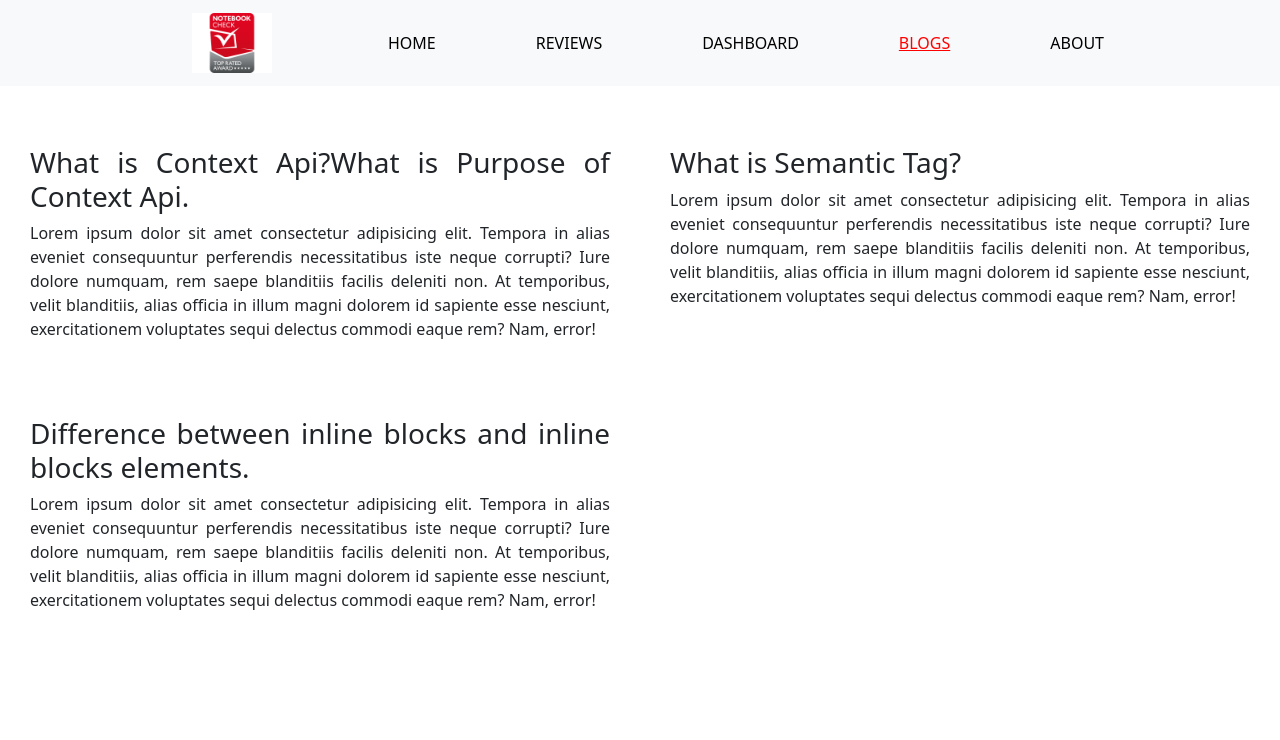
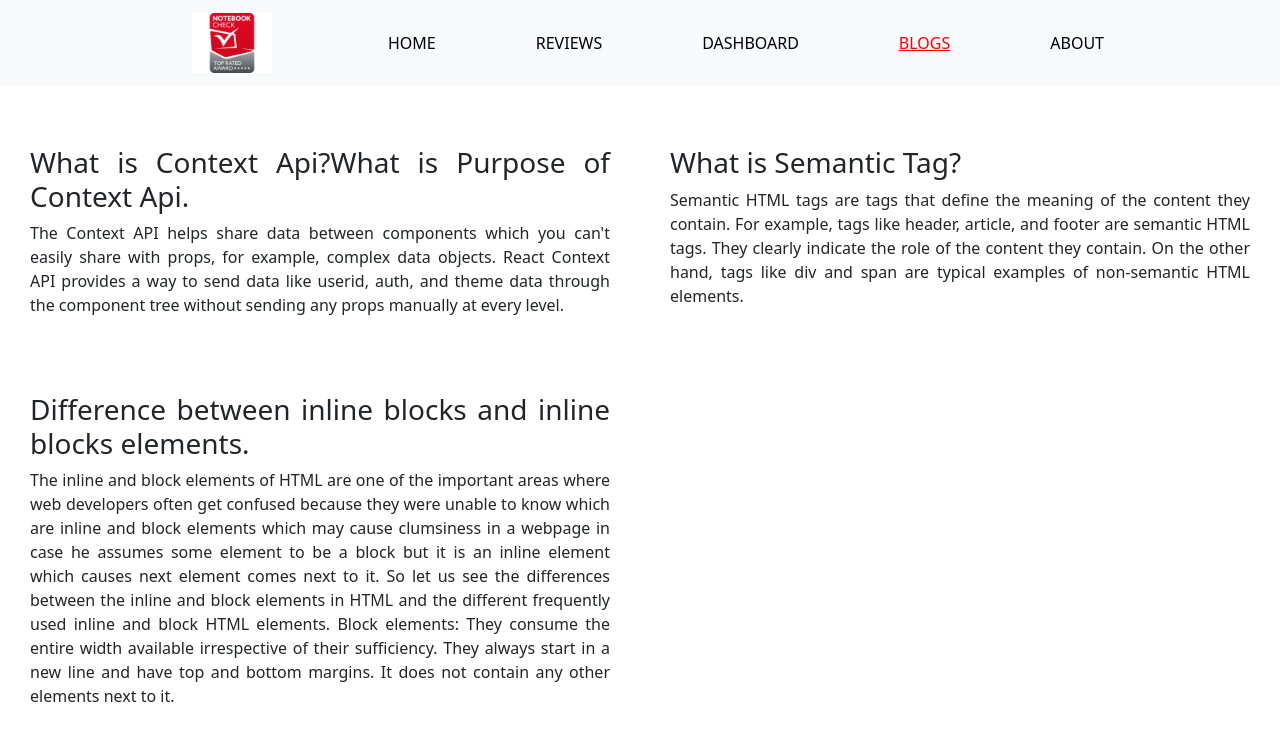
Before and after one commit to asha365/pc-check.com, a React (Create React App) app: page /blogs in a window 1280 px wide. Shown: the top 740 px of the page. Built offline with nearby package versions, Linux system fonts and the light colour scheme.

Commit message:
update blogs component added some question text

```diff
--- a/src/components/Blogs/Blogs.js
+++ b/src/components/Blogs/Blogs.js
@@ -6,14 +6,19 @@ const Blogs = () => {
         <div className='blogs'>
             <div className='question'>
                 <h3>What is Context Api?What is Purpose of Context Api.</h3>
-                <p>Lorem ipsum dolor sit amet consectetur adipisicing elit. Tempora in alias eveniet consequuntur perferendis necessitatibus iste neque corrupti? Iure dolore numquam, rem saepe blanditiis facilis deleniti non. At temporibus, velit blanditiis, alias officia in illum magni dolorem id sapiente esse nesciunt, exercitationem voluptates sequi delectus commodi eaque rem? Nam, error!</p>
+                <p>The Context API helps share data between components which you can't easily share with props, for example, complex data objects. React Context API provides a way to send data like userid, auth, and theme data through the component tree without sending any props manually at every level.</p>
             </div>
             <div className='question'>
                 <h3>What is Semantic Tag?</h3>
-                <p>Lorem ipsum dolor sit amet consectetur adipisicing elit. Tempora in alias eveniet consequuntur perferendis necessitatibus iste neque corrupti? Iure dolore numquam, rem saepe blanditiis facilis deleniti non. At temporibus, velit blanditiis, alias officia in illum magni dolorem id sapiente esse nesciunt, exercitationem voluptates sequi delectus commodi eaque rem? Nam, error!</p>
+                <p>Semantic HTML tags are tags that define the meaning of the content they contain. For example, tags like header, article, and footer are semantic HTML tags. They clearly indicate the role of the content they contain. On the other hand, tags like div and span are typical examples of non-semantic HTML elements.</p>
             </div>
             <div className='question'>
-                <h3>Difference between inline blocks and inline blocks elements.</h3><p>Lorem ipsum dolor sit amet consectetur adipisicing elit. Tempora in alias eveniet consequuntur perferendis necessitatibus iste neque corrupti? Iure dolore numquam, rem saepe blanditiis facilis deleniti non. At temporibus, velit blanditiis, alias officia in illum magni dolorem id sapiente esse nesciunt, exercitationem voluptates sequi delectus commodi eaque rem? Nam, error!</p>
+                <h3>Difference between inline blocks and inline blocks elements.</h3>
+                <p>The inline and block elements of HTML are one of the important areas where web developers often get confused because they were unable to know which are inline and block elements which may cause clumsiness in a webpage in case he assumes some element to be a block but it is an inline element which causes next element comes next to it.
+
+                So let us see the differences between the inline and block elements in HTML and the different frequently used inline and block HTML elements.
+
+                Block elements: They consume the entire width available irrespective of their sufficiency. They always start in a new line and have top and bottom margins. It does not contain any other elements next to it.</p>
             </div>
 
         </div>
```
Also changed, not shown: 1 other file (tests, documents, lock files or other folders).
